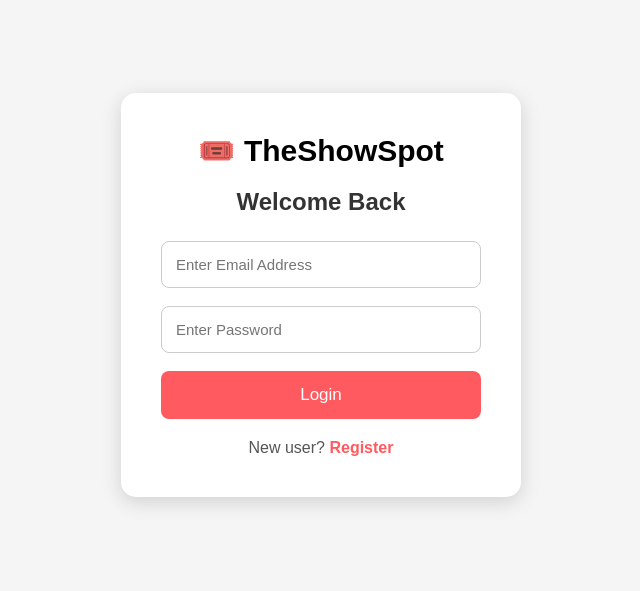
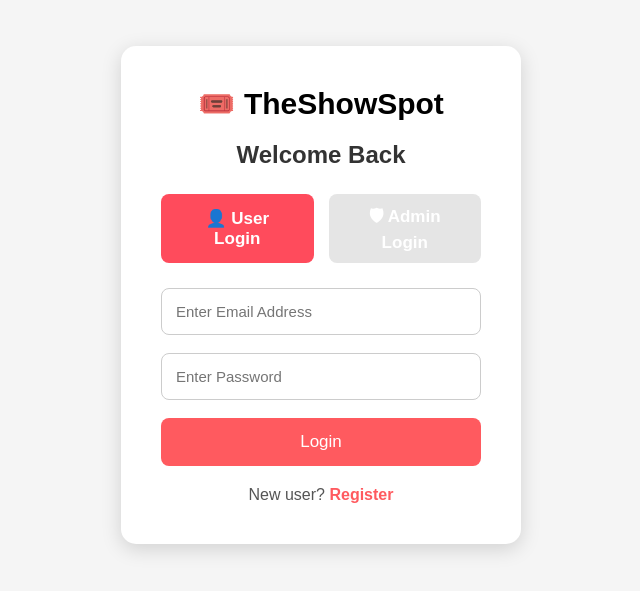
Before and after one commit to Parul-0812/TheShowSpot-Event-ticket-booking-system, a React app in the folder frontend/: page /login in a window 1280 px wide. Shown: the part 105-696 px from the top of the page, without its empty margins (319-959 px from the left). Built offline with nearby package versions, Linux system fonts and the light colour scheme; the HTML template or start-up script is replaced by a standard one.

Commit message:
Updated TheShowSpot

```diff
--- a/frontend/src/pages/bookings.jsx
+++ b/frontend/src/pages/bookings.jsx
@@ -4,12 +4,13 @@ import axios from "axios";
 import "../styles/bookings.css";
 import { QRCodeCanvas } from "qrcode.react";
 import Navbar from "../components/navbar";
-import Footer from "../components/Footer";
+import Footer from "../components/footer";
 
 function Bookings(){
 
     const location = useLocation();
     const navigate = useNavigate();
+    const user = JSON.parse(localStorage.getItem("user"));
 
     const event = location.state?.event;
     const basePrice = event ? Number(event.price.replace("₹","")):0;
@@ -42,30 +43,38 @@ function Bookings(){
     {id:"C6", type:"Silver", price:basePrice}
 
 ];
-useEffect(()=>{
+useEffect(() => {
 
+    if(!event) return;
 
-    const getBookedSeats = async()=>{
+    const getBookedSeats = async () => {
 
+        try{
 
             const result = await axios.post(
                 "http://localhost:5000/booking/bookedSeats",
                 {
-                eventName:event.name
+                    eventName: event.name
                 }
             );
 
+            console.log("Event:", event.name);
+            console.log("Booked Seats:", result.data.bookedSeats);
 
             setBookedSeats(result.data.bookedSeats);
 
+        }
+        catch(error){
+
+            console.log(error);
 
         }
 
+    }
 
     getBookedSeats();
 
-
-},[]);
+}, [event]);
 const selectSeat = (seat)=>{
 
 
@@ -144,7 +153,7 @@ seats:selectedSeats,
 
 amount:total,
 
-user:"Parul"
+user:user.name
 
 
 }
@@ -238,6 +247,8 @@ selectedSeats.includes(seat.id)
 
 "seat"
 
+
+
 }
 
 
--- a/frontend/src/pages/login.jsx
+++ b/frontend/src/pages/login.jsx
@@ -7,9 +7,32 @@ function Login(){
     const navigate = useNavigate();
     const [email,setEmail] = useState("");
 const [password,setPassword] = useState("");
-    const loginUser = async(e)=>{
+const [loginType, setLoginType] = useState("user");
+    const loginUser = async (e) => {
 
     e.preventDefault();
+
+    if(loginType === "admin"){
+
+        if(
+            email === "admin@theshowspot.com" &&
+            password === "admin123"
+        ){
+
+            alert("Admin Login Successful");
+
+            navigate("/admin");
+
+        }
+        else{
+
+            alert("Invalid Admin Credentials");
+
+        }
+
+        return;
+
+    }
 
     try{
 
@@ -20,14 +43,29 @@ const [password,setPassword] = useState("");
                 password
             }
         );
-        alert("Login successful");
-        localStorage.setItem("isLoggedIn","true");
-        navigate("/");
+
+        if(result.data.success){
+
+            alert("Login Successful");
+
+            localStorage.setItem("isLoggedIn","true");
+
+            localStorage.setItem("user",JSON.stringify(result.data.user));
+
+            navigate("/");
+
+        }
+        else{
+
+            alert(result.data.message);
+
+        }
 
     }
     catch(error){
 
         console.log(error);
+
         alert("Something went wrong");
 
     }
@@ -45,7 +83,38 @@ return(
 <h1>🎟️ TheShowSpot</h1>
 
 
-<h2>Welcome Back</h2>
+<h2>
+
+{loginType==="user"
+
+?
+
+"Welcome Back"
+
+:
+
+"Administrator Login"}
+
+</h2>
+<div className="login-type">
+
+    <button
+        type="button"
+        className={loginType==="user" ? "active" : ""}
+        onClick={()=>setLoginType("user")}
+    >
+        👤 User Login
+    </button>
+
+    <button
+        type="button"
+        className={loginType==="admin" ? "active" : ""}
+        onClick={()=>setLoginType("admin")}
+    >
+        🛡 Admin Login
+    </button>
+
+</div>
 <form onSubmit={loginUser}>
 
 <input
@@ -70,6 +139,9 @@ Login
 
 </form>
 
+{
+loginType==="user" &&
+
 <p>
 
 New user?
@@ -77,6 +149,8 @@ New user?
 <a href="/register"> Register</a>
 
 </p>
+
+}
 
 
 
--- a/frontend/src/styles/auth.css
+++ b/frontend/src/styles/auth.css
@@ -160,3 +160,40 @@
 
 
 }
+.login-type{
+
+    display:flex;
+
+    justify-content:center;
+
+    gap:15px;
+
+    margin:20px 0 25px;
+
+}
+
+.login-type button{
+
+    padding:10px 20px;
+
+    border:none;
+
+    border-radius:8px;
+
+    background:#e5e5e5;
+
+    cursor:pointer;
+
+    font-weight:600;
+
+    transition:0.3s;
+
+}
+
+.login-type button.active{
+
+    background:#ff4b5c;
+
+    color:white;
+
+}
--- a/frontend/src/styles/bookings.css
+++ b/frontend/src/styles/bookings.css
@@ -137,19 +137,23 @@
 
 }
 
+.seat.selected{
 
-.selected{
+    background:#333 !important;
 
-    background:#333;
+    color:white;
 
 }
 
+.seat.booked{
 
-.booked{
+    background:#9e9e9e !important;
 
-    background:gray;
+    color:white;
 
     cursor:not-allowed;
+
+    opacity:0.7;
 
 }
 
```
Also changed, not shown: 1 other file (tests, documents, lock files or other folders). Lines whose indentation alone changed are shown as unchanged.
